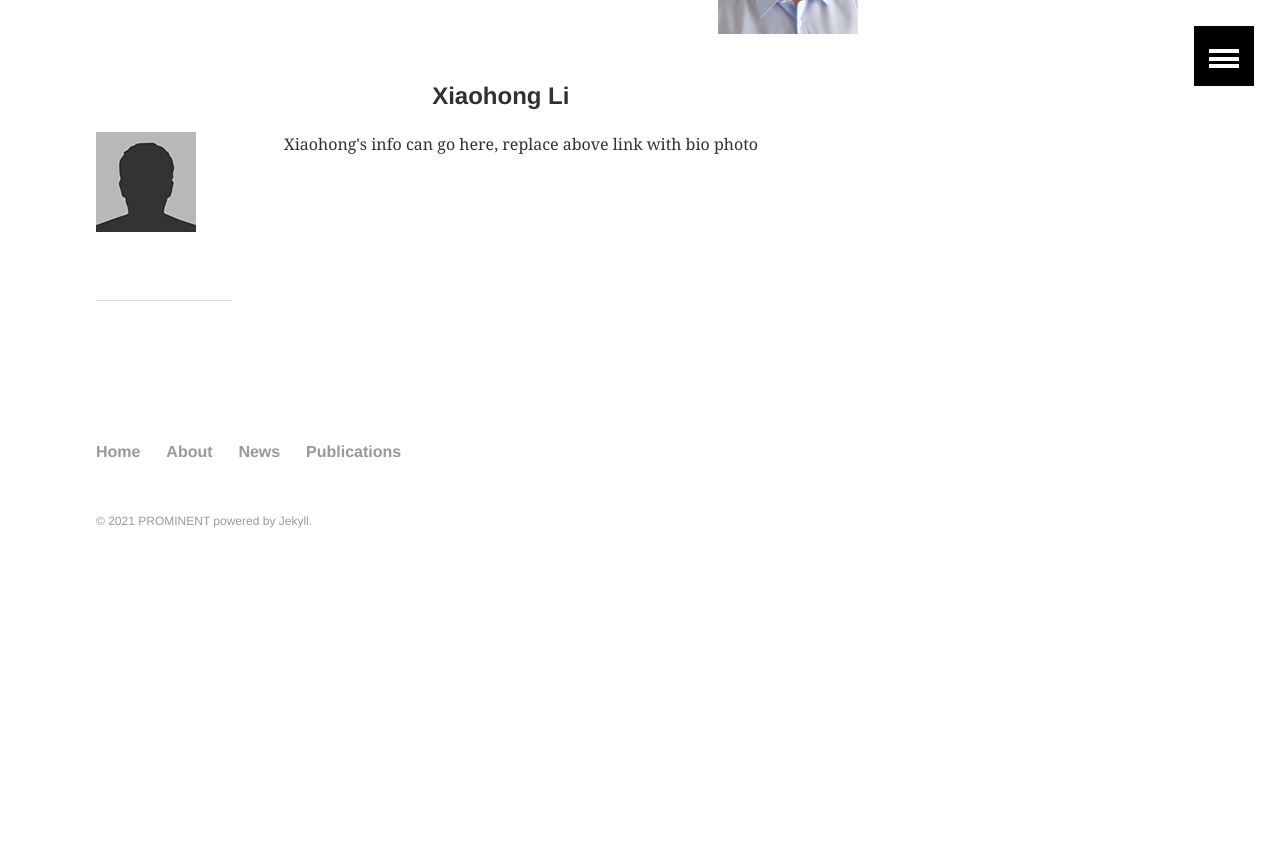
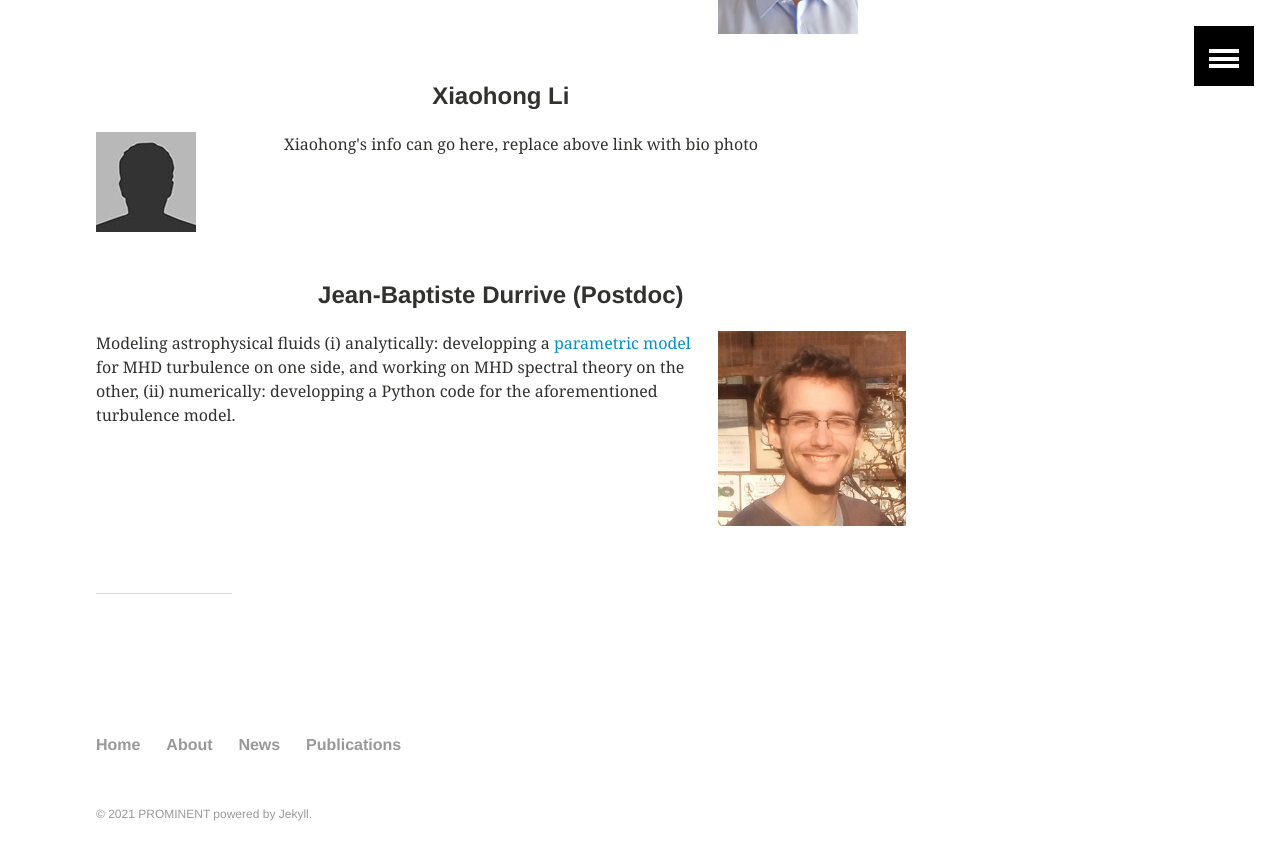
Before and after one commit to erc-prominent/erc-prominent.github.io, a Jekyll site: the page built from team/index.md, in a window 1280 px wide and 900 px high, scrolled down 2222 px. Shown: the top 860 px of the window. Built offline with Jekyll 4.4.1, drawn with Linux system fonts in a browser that asks for light colours; before the commit the page ends 2828 px from its top, so only the background shows below that.

Commit message:
bio update for jdurrive

```diff
--- a/team/index.md
+++ b/team/index.md
@@ -120,3 +120,14 @@ share: false
   Xiaohong's info can go here, replace above link with bio photo
 
 </ul>
+
+
+<ul class="th-grid_right">
+  <h4 style="text-align:center">Jean-Baptiste Durrive (Postdoc)</h4>
+  <li>
+    <a href="jbdurrive"><img src="{{ site.url }}/images/bio-photo-JB.jpg"></a>
+  </li>
+
+  Modeling astrophysical fluids (i) analytically: developping a <a href="https://ui.adsabs.harvard.edu/abs/2020MNRAS.496.3015D/abstract"> parametric model </a> for MHD turbulence on one side, and working on MHD spectral theory on the other, (ii) numerically: developping a Python code for the aforementioned turbulence model.
+
+</ul>
```
Also changed, not shown: images/bio-photo-JB.jpg (added).
